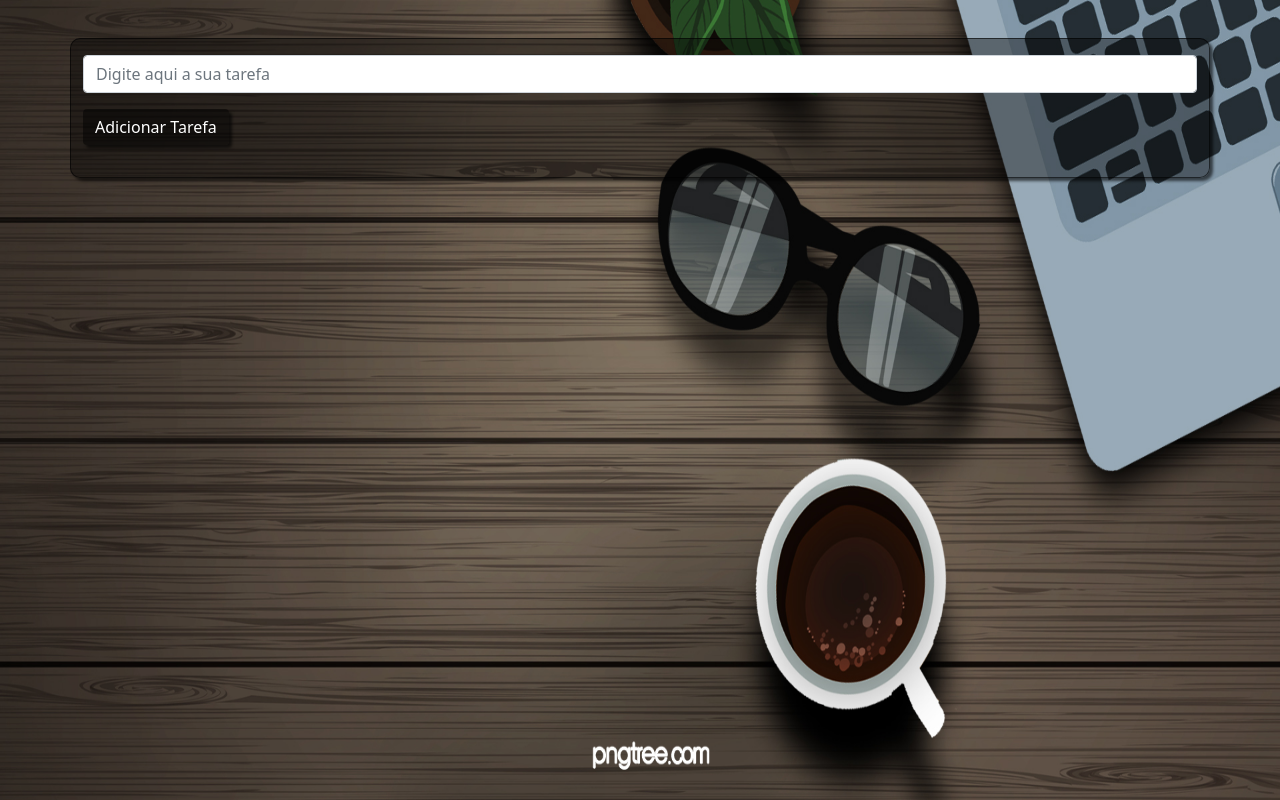
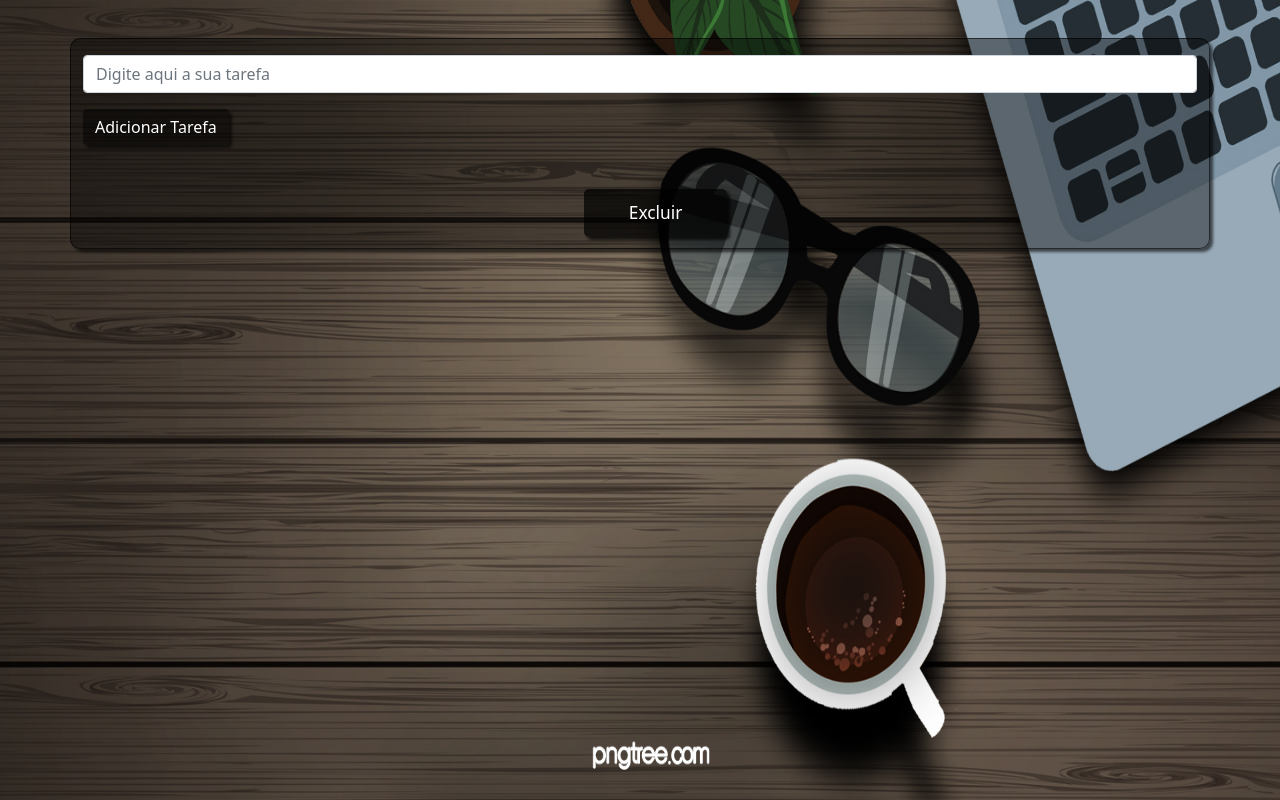
Before and after one commit to Rafael-Fel/TodoList, a plain HTML site: page index.html in a window 1280 px wide. Drawn offline with nearby package versions, Linux system fonts and the light colour scheme.

Commit message:
Criação do botao excluir e sua classe

```diff
--- a/index.html
+++ b/index.html
@@ -44,6 +44,7 @@
 
 
         </ul>
+        <button class="btnexcluir" onclick="excluirTodo()">Excluir</button>
     </div>
 
     <script src="./assets/js/app.js"></script>
```
